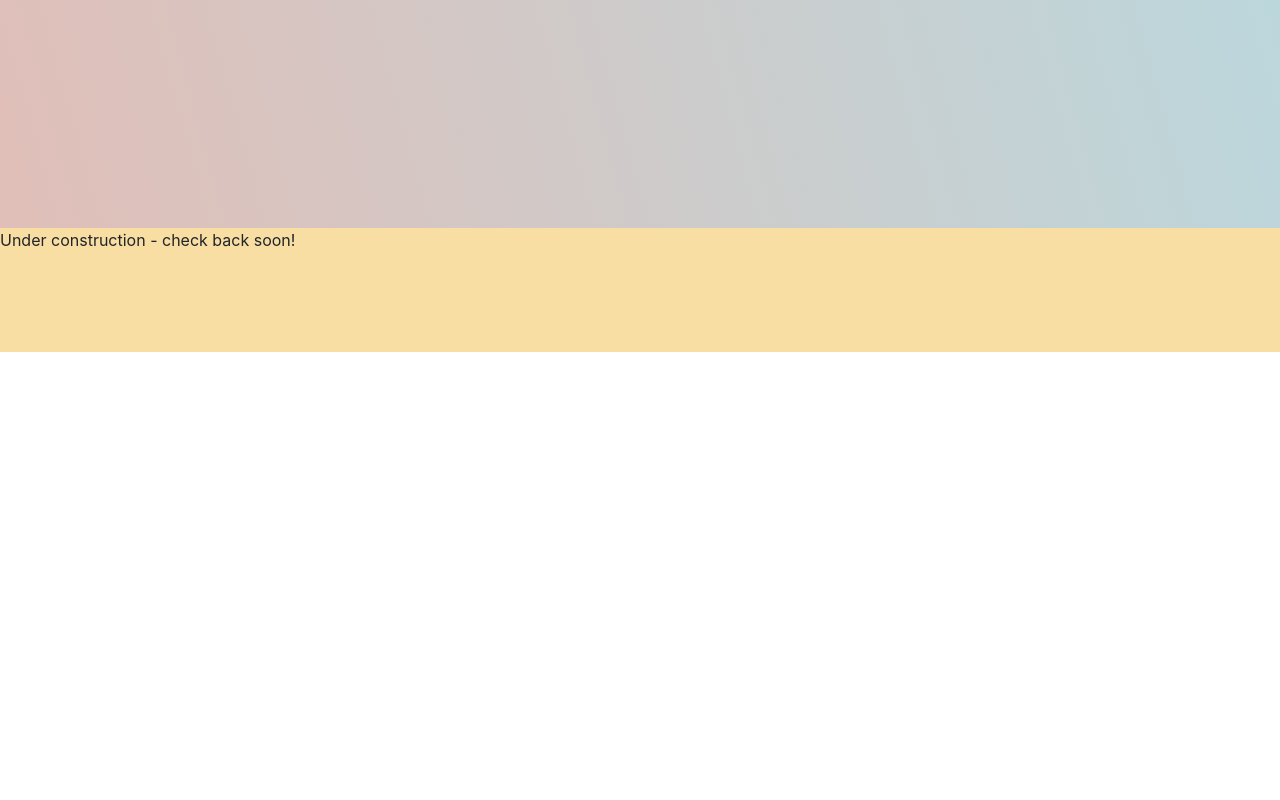
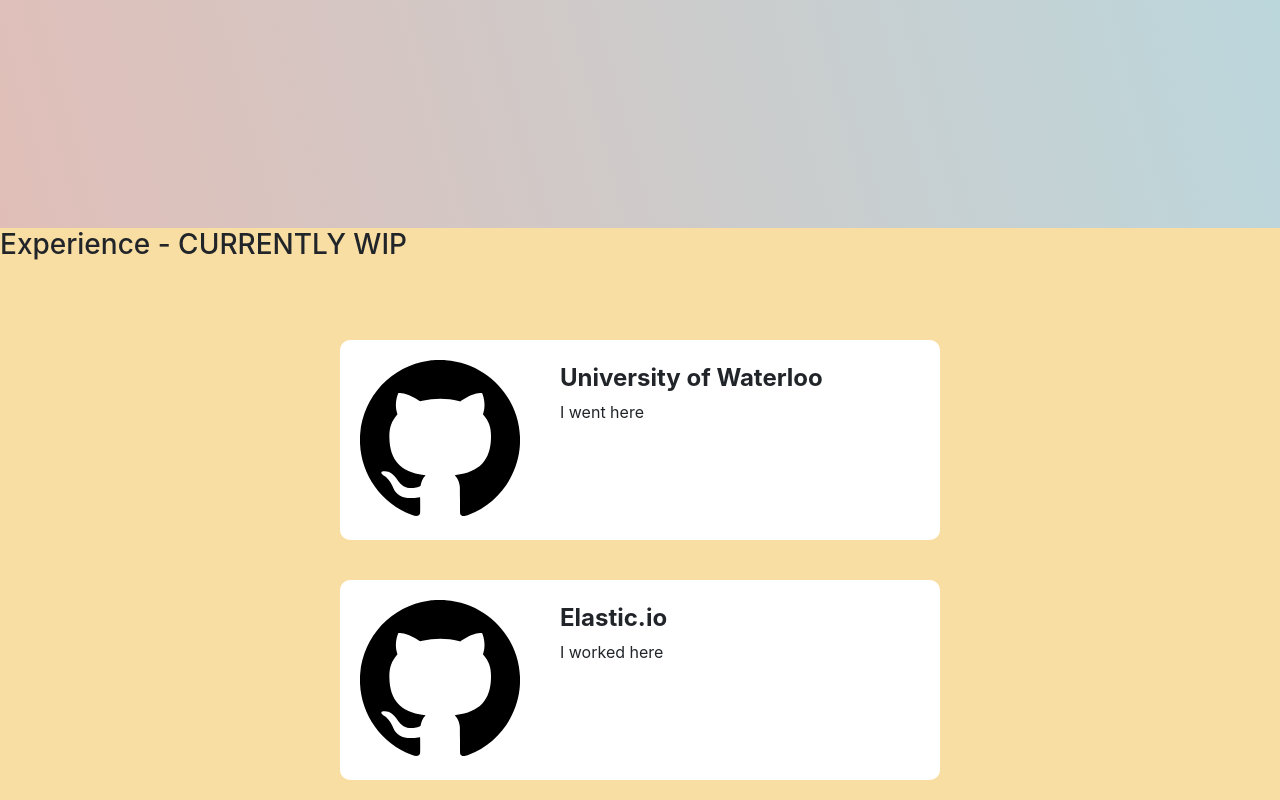
Before and after one commit to hannah-bulmer/hannah-bulmer.github.io, a React (Create React App) app: page / in a window 1280 px wide. Shown: the part 1442-2242 px from the top of the page. Before the commit the page ends 1794 px from the top, so only its background shows below. Built offline with nearby package versions, Linux system fonts and the light colour scheme.

Commit message:
Add experience

```diff
--- a/src/App.js
+++ b/src/App.js
@@ -3,6 +3,7 @@ import './App.scss';
 import 'bootstrap/dist/css/bootstrap.css';
 import WebsiteLink from './components/WebsiteLink';
 import ExperienceCard from './components/ExperienceCard';
+import data from './data.json';
 
 const links = [
   { link: 'https://www.linkedin.com/in/hannah-bulmer-099030154/', image: require('./static/linkedin.png') },
@@ -14,6 +15,15 @@ class App extends Component {
   renderLinks() {
     return (
       links.map(link => <WebsiteLink link={link.link} image={link.image} />)
+    )
+  }
+
+  renderExperiences() {
+    console.log(data);
+    const { experience } = data;
+    return (
+      Object.keys(experience).map((exp) => <ExperienceCard location={experience[exp].name} dates={experience[exp].dates} logo="github" details={experience[exp].details} />
+      )
     )
   }
 
@@ -70,12 +80,9 @@ class App extends Component {
         </div>
 
         <div id="experience">
-          Under construction - check back soon!
+          <h3>Experience - CURRENTLY WIP</h3>
           <div className="list">
-            {/* <ExperienceCard location="Elastic.io" logo="github" details="I did x and y and z blah"/>
-            <ExperienceCard location="Elastic.io" logo="github" details="I did x and y and z blah"/>
-            <ExperienceCard location="Elastic.io" logo="github" details="I did x and y and z blah"/> */}
-
+            {this.renderExperiences()}
           </div>
         </div>
       </div>
--- a/src/App.scss
+++ b/src/App.scss
@@ -86,11 +86,13 @@ h4 {
   width: 100%;
   height: 70px;
   background-color: black;
+  position: relative;
   a {
     color: silver;
     font-size: 35px;
     padding: 0 20px 0 20px;
     display: inline-block;
+
   }
 
   a:hover {
--- /dev/null
+++ b/src/data.json
@@ -0,0 +1,14 @@
+{
+  "experience": {
+    "waterloo": {
+      "name": "University of Waterloo",
+      "dates": "Sept 2017 - present",
+      "details": "I went here"
+    },
+    "elastic": {
+      "name": "Elastic.io",
+      "dates": "Fall 2019",
+      "details": "I worked here"
+    }
+  }
+}
--- a/src/styles/experience.scss
+++ b/src/styles/experience.scss
@@ -2,7 +2,6 @@ $margin: 15px;
 $background-color: rgb(249, 222, 163);
 
 #experience {
-  height: 100vh;
   max-width: 100%;
   max-height: fit-content;
   position: relative;
@@ -12,34 +11,67 @@ $background-color: rgb(249, 222, 163);
 .list {
   background-color: $background-color;
   display: flex;
-  flex-direction: row;
+  flex-direction: column;
   flex-wrap: wrap;
-  justify-content: space-around;
-  padding-top: 100px;
-  max-width: 100%;
+  align-items: center;
+  padding-top: 50px;
 }
 
-.box {
-  display: flex;
-  flex-direction: column;
-  background-color: white;
-  img {
-    max-height: 10em;
+@media only screen and (min-width: 800px) {
+  .box {
+    display: grid;
+    grid-template-columns: 200px 300px;
+    grid-template-rows: 40px auto;
+    border-radius: 10px;
+    grid-template-areas:
+      "logo location"
+      "logo details";
+    background-color: white;
+    margin: 20px 0 20px 0;
+    padding: 20px;
+    width: 600px;
+    img {
+      max-height: 10em;
+      grid-area: logo;
+    }
+    .location {
+      grid-area: location;
+      font-size: 24px;
+      font-weight: 700;
+    }
+    .details {
+      grid-area: details;
+    }
   }
-  .location {
 
-  }
-  .details {
-
+  .box:hover {
+    transform: scale(1.05);
   }
 }
-
 
 @media only screen and (min-width: 500px) and (max-width: 800px) {
 
 }
 
+@media only screen and (max-width: 500px) {
+  .list {
+    padding-top: 50px;
+  }
 
-@media only screen and (max-width: 500px) {
-
+  .box {
+    display: flex;
+    flex-direction: column;
+    border-radius: 10px;
+    background-color: white;
+    margin: 10px 0 10px 0;
+    padding: 10px;
+    width: 300px;
+    img {
+      height: 8em;
+    }
+    .location {
+      font-size: 24px;
+      font-weight: 700;
+    }
+  }
 }
```
